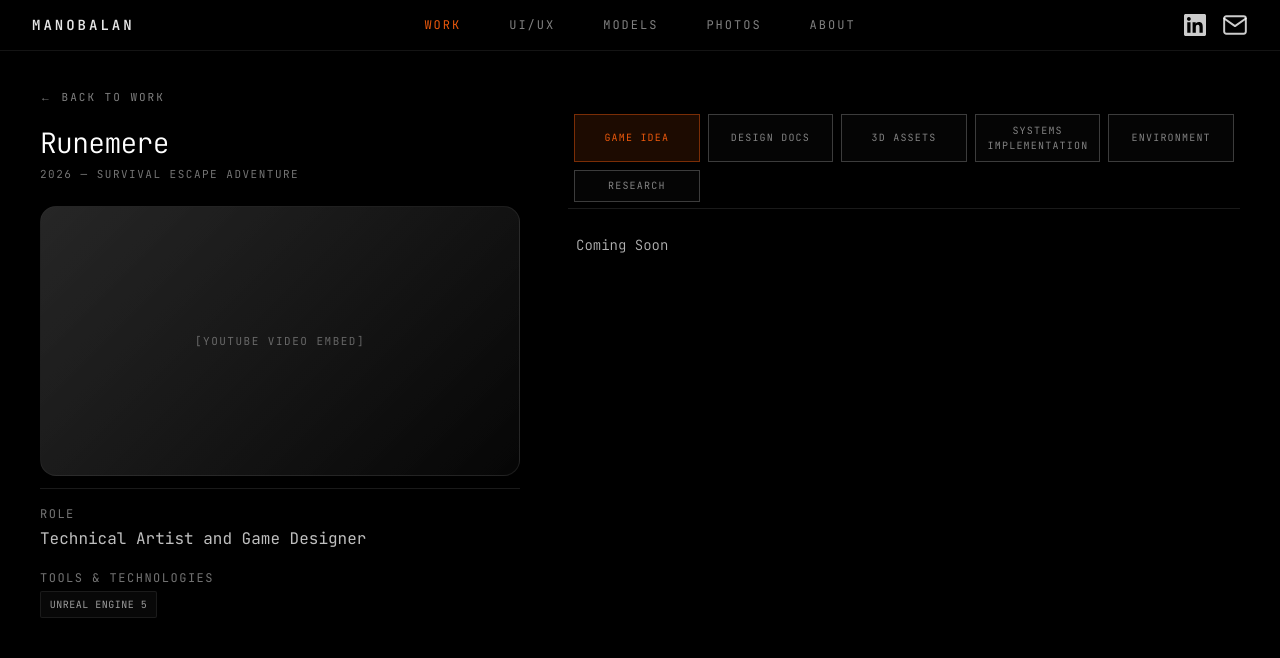
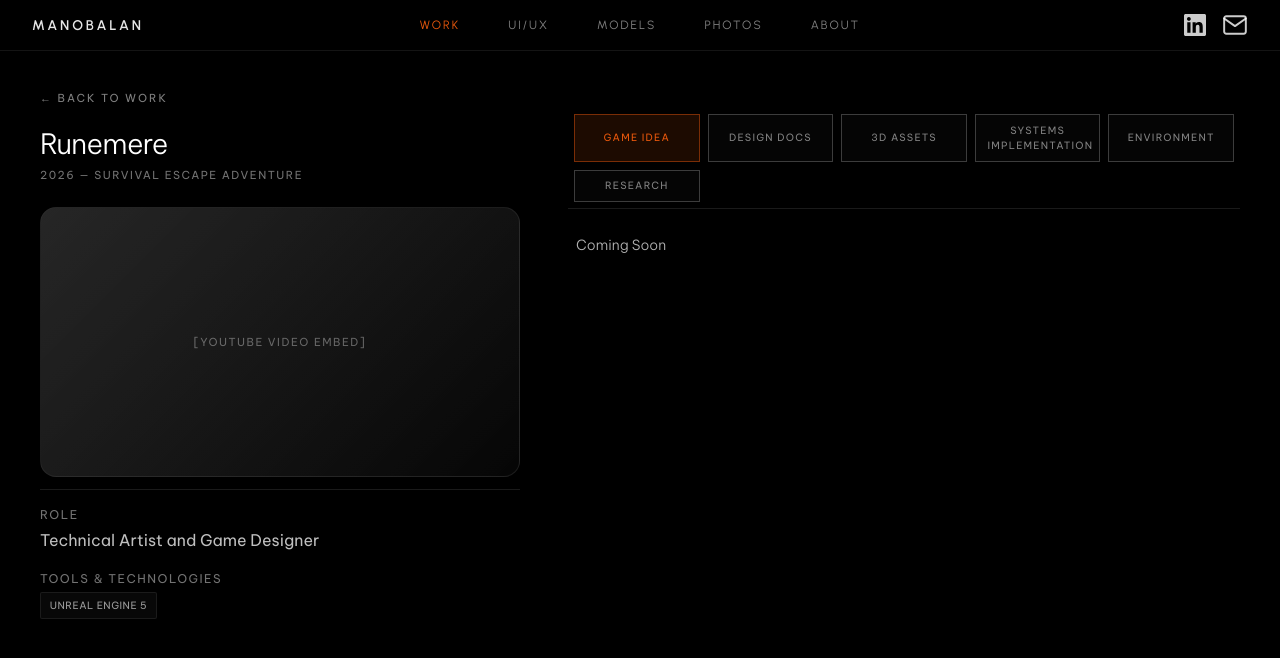
Before and after one commit to manovfx1/Manobalan, a Next.js app: page /projects/runemere in a window 1280 px wide. Shown: the top 658 px of the page. Built offline with nearby package versions, Linux system fonts and the light colour scheme.

Commit message:
Revert "Switch site-wide font to JetBrains Mono"
This reverts commit ed706e3343c337194f57810f559e025c63002b09.

```diff
--- a/app/globals.css
+++ b/app/globals.css
@@ -14,7 +14,7 @@
 @theme inline {
   --color-background: var(--color-bg);
   --color-foreground: var(--color-fg);
-  --font-sans: var(--font-mono);
+  --font-sans: var(--font-urbanist);
 }
 
 @layer base {
@@ -35,7 +35,7 @@
       repeating-linear-gradient(90deg, rgba(255, 255, 255, 0.03) 1px, transparent 1px);
     background-size: 6px 6px, var(--grid-size) var(--grid-size), var(--grid-size) var(--grid-size);
     color: var(--color-fg);
-    font-family: var(--font-mono), ui-monospace, SFMono-Regular, Menlo, Consolas, monospace;
+    font-family: var(--font-urbanist), -apple-system, BlinkMacSystemFont, "Segoe UI", sans-serif;
     -webkit-font-smoothing: antialiased;
     -moz-osx-font-smoothing: grayscale;
     font-weight: 400;
--- a/app/layout-grid.css
+++ b/app/layout-grid.css
@@ -39,7 +39,7 @@
 
 /* ============ Project detail page font ============ */
 .project-detail-page {
-  font-family: var(--font-mono), ui-monospace, SFMono-Regular, Menlo, Consolas, monospace;
+  font-family: var(--font-be-vietnam), -apple-system, BlinkMacSystemFont, "Segoe UI", sans-serif;
 }
 
 @media (min-width: 768px) {
@@ -175,7 +175,7 @@
   right: 24px;
   bottom: 18px;
   z-index: 5;
-  font-family: var(--font-mono), ui-monospace, SFMono-Regular, Menlo, Consolas, monospace;
+  font-family: var(--font-urbanist), -apple-system, BlinkMacSystemFont, "Segoe UI", sans-serif;
   font-weight: 600;
   font-size: 18px;
   color: #ffffff;
--- a/app/layout.tsx
+++ b/app/layout.tsx
@@ -1,14 +1,26 @@
 import type { Metadata } from "next";
-import { JetBrains_Mono } from "next/font/google";
+import { Urbanist, Inter, Be_Vietnam_Pro } from "next/font/google";
 import Header from "@/components/Header";
 import "./globals.css";
 
 // FilmGrain disabled — last values: intensity={0.62} opacity={0.15}. Re-add <FilmGrain /> below body's children on request.
 
-const jetbrainsMono = JetBrains_Mono({
-  variable: "--font-mono",
+const urbanist = Urbanist({
+  variable: "--font-urbanist",
   subsets: ["latin"],
-  weight: ["300", "400", "500", "600", "700", "800"],
+  weight: ["300", "400", "600"],
+});
+
+const inter = Inter({
+  variable: "--font-inter",
+  subsets: ["latin"],
+  weight: ["400"],
+});
+
+const beVietnamPro = Be_Vietnam_Pro({
+  variable: "--font-be-vietnam",
+  subsets: ["latin"],
+  weight: ["300", "400", "500", "600", "700"],
 });
 
 export const metadata: Metadata = {
@@ -19,7 +31,7 @@ export const metadata: Metadata = {
 
 export default function RootLayout({ children }: LayoutProps<"/">) {
   return (
-    <html lang="en" className={`${jetbrainsMono.variable} h-full`}>
+    <html lang="en" className={`${urbanist.variable} ${inter.variable} ${beVietnamPro.variable} h-full`}>
       <body className="min-h-full bg-black text-white antialiased">
         <Header />
         {children}
```
